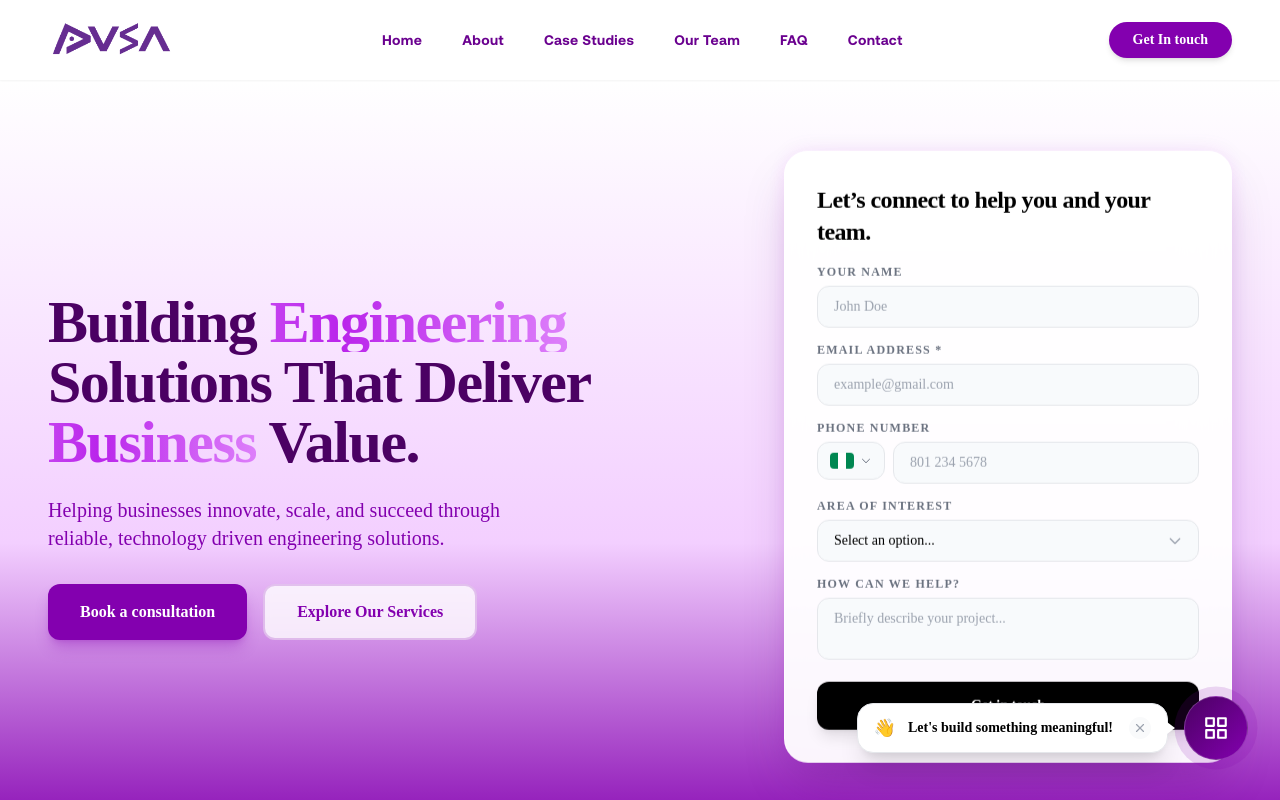
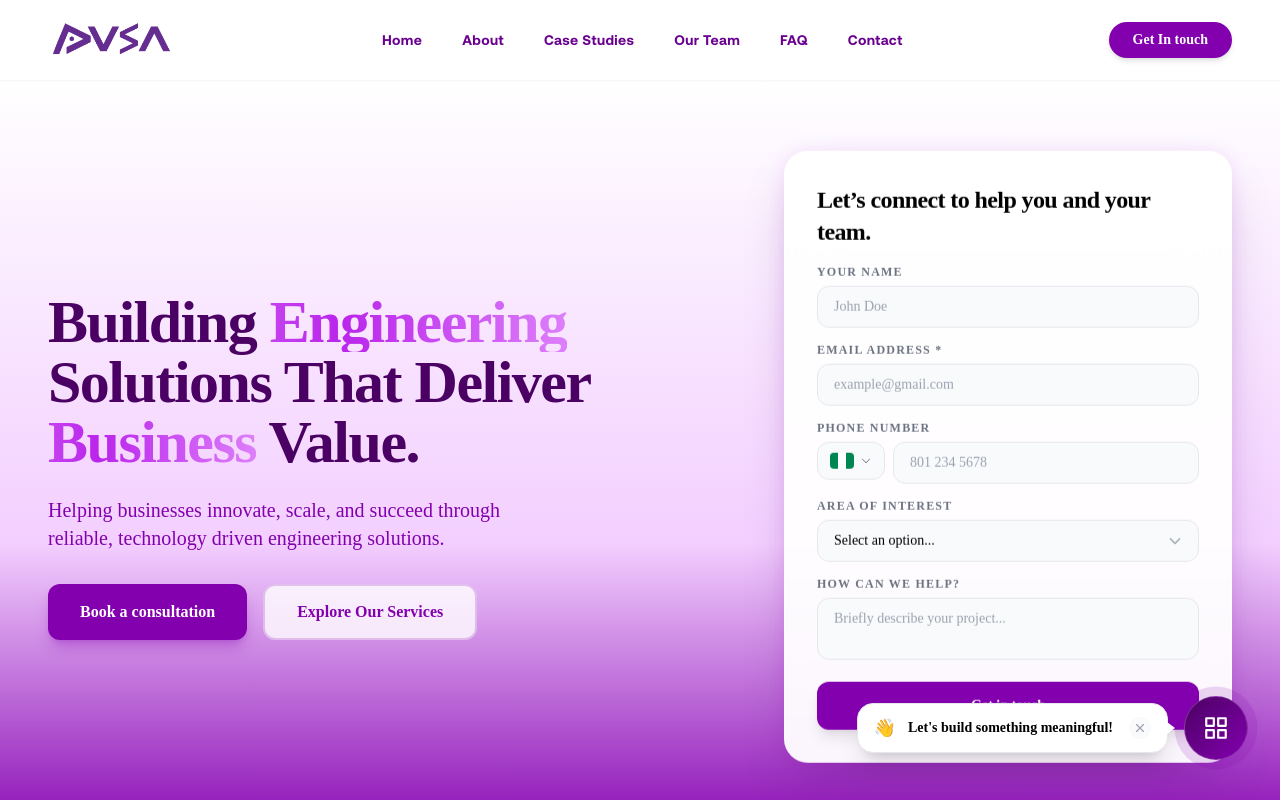
Before and after one commit to Bulqs/dusacore_website, a Next.js app: page / in a window 1280 px wide. Shown: the top 800 px of the page. Built offline with nearby package versions, Linux system fonts and the light colour scheme.

Commit message:
updating to make more nice

```diff
--- a/app/components/dusacomponent/dusawelcomepage/WelcomePageBanner.tsx
+++ b/app/components/dusacomponent/dusawelcomepage/WelcomePageBanner.tsx
@@ -360,7 +360,7 @@ const Banner = () => {
 
                                 <button
                                     type="submit"
-                                    className='w-full bg-appBlack text-white py-3.5 rounded-xl font-bold text-sm hover:bg-appPurple transition-colors duration-300 shadow-lg active:scale-[0.98] mt-2'
+                                    className='w-full bg-appPurple text-white py-3.5 rounded-xl font-bold text-sm hover:bg-appPurple transition-colors duration-300 shadow-lg active:scale-[0.98] mt-2'
                                 >
                                     Get in touch
                                 </button>
```
